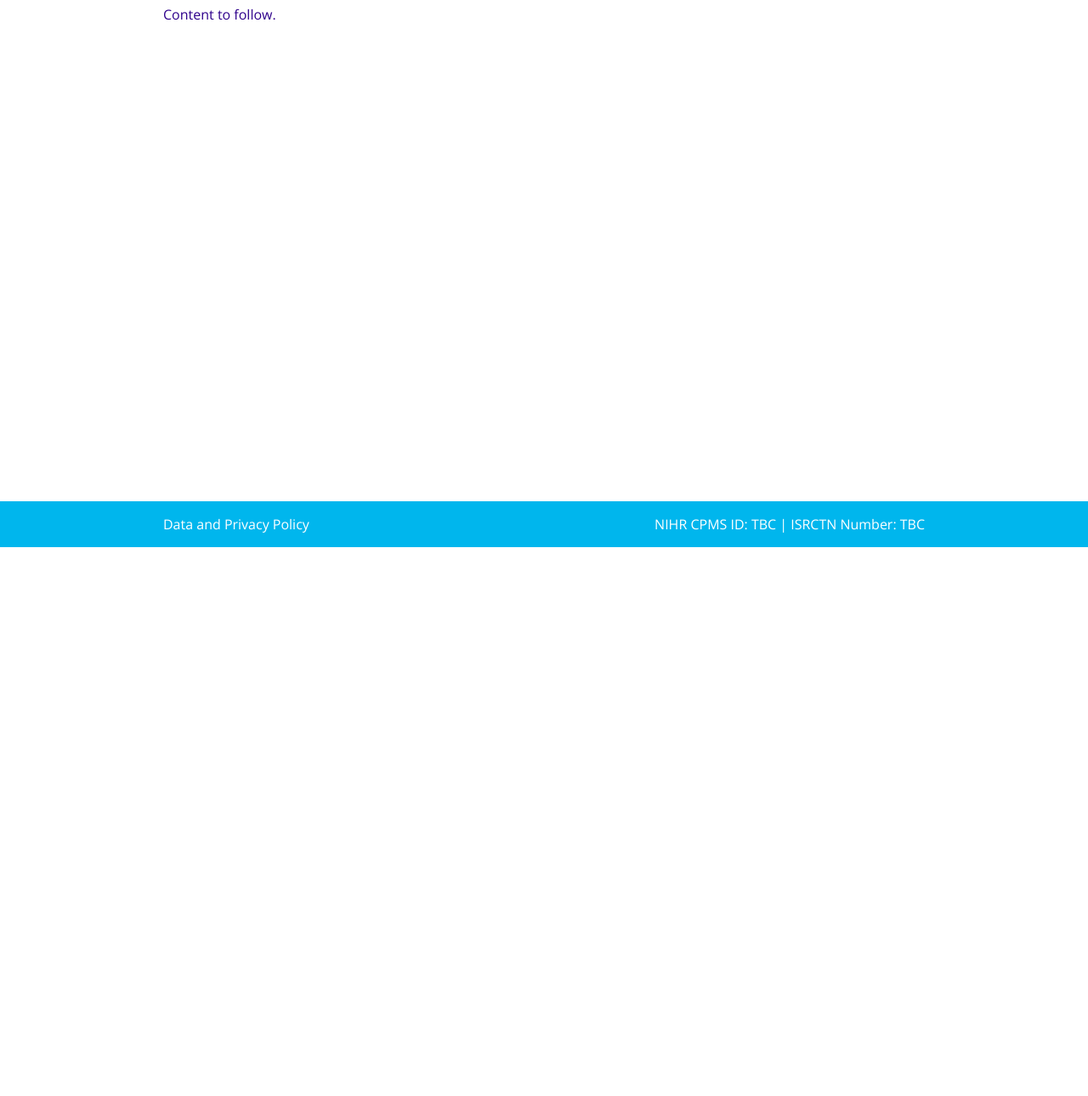
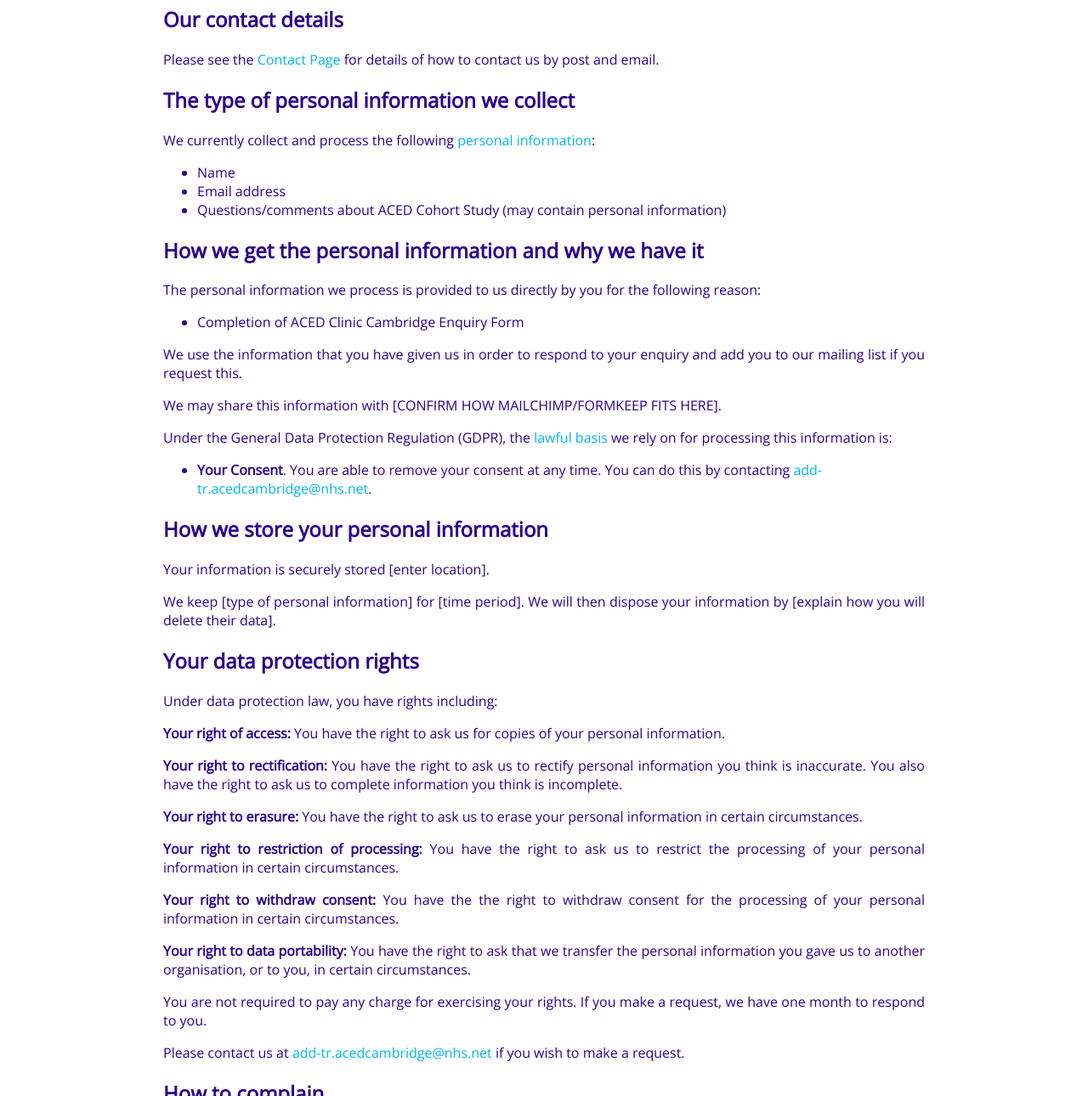
Before and after one commit to capcam/site-acs, a plain HTML site: page data.html in a window 1280 px wide. Shown: the part 156-1446 px from the top of the page at 85% size. Before the commit the page ends 800 px from the top, so only its background shows below. Drawn offline with nearby package versions, Linux system fonts and the light colour scheme.

Commit message:
add first draft data policy

```diff
--- a/data.html
+++ b/data.html
@@ -25,9 +25,78 @@
       </ul>
     </nav>
 
+    <!--UPDATE THE DATE AT THE BOTTOM OF THIS PAGE IF YOU CHANGE THE TEXT BELOW-->
+
     <main id="news-content">
-      <h1>Data and Privacy Policy</h1>
-      <p>Content to follow.</p>
+      <h1>Data and privacy policy</h1>
+
+      <h2>Our contact details </h2>
+      <p>Please see the <a href="contact.html">Contact Page</a> for details of how to contact us by post and email.
+
+      <h2>The type of personal information we collect</h2>
+      <p>We currently collect and process the following <a href="https://ico.org.uk/for-organisations/guide-to-data-protection/guide-to-the-general-data-protection-regulation-gdpr/key-definitions/what-is-personal-data/" target="_blank">personal information</a>:</p>
+      <ul>
+        <li>Name</li>
+        <li>Email address</li>
+        <li>Questions/comments about ACED Cohort Study (may contain personal information)</li>
+      </ul>
+
+      <h2>How we get the personal information and why we have it</h2>
+      <p>The personal information we process is provided to us directly by you for the following reason:</p>
+      <ul>
+        <li>Completion of ACED Clinic Cambridge Enquiry Form</li>
+      </ul>
+      <p>We use the information that you have given us in order to respond to your enquiry and add you to our mailing list if you request this.</p>
+      <p>We may share this information with [CONFIRM HOW MAILCHIMP/FORMKEEP FITS HERE].</p>
+      <p>Under the General Data Protection Regulation (GDPR), the <a href="https://ico.org.uk/for-organisations/guide-to-data-protection/guide-to-the-general-data-protection-regulation-gdpr/lawful-basis-for-processing/" target="_blank">lawful basis</a> we rely on for processing this information is: </p>
+      <ul>
+        <li><strong>Your Consent</strong>. You are able to remove your consent at any time. You can do this by contacting <a href="mailto:add-tr.acedcambridge@nhs.net">add-tr.acedcambridge@nhs.net</a>.</li>
+      </ul>
+
+      <h2>How we store your personal information</h2>
+      <p>Your information is securely stored [enter location]. </p>
+      <p>We keep [type of personal information] for [time period]. We will then dispose your information by [explain how you will delete their data].</p>
+
+      <h2>Your data protection rights</h2>
+
+      <p>Under data protection law, you have rights including:</p>
+
+      <p><strong>Your right of access:</strong> You have the right to ask us for copies of your personal information.</p>
+
+      <p><strong>Your right to rectification:</strong> You have the right to ask us to rectify personal information you think is inaccurate. You also have the right to ask us to complete information you think is incomplete.</p>
+
+      <p><strong>Your right to erasure:</strong> You have the right to ask us to erase your personal information in certain circumstances.</p>
+
+      <p><strong>Your right to restriction of processing:</strong> You have the right to ask us to restrict the processing of your personal information in certain circumstances.</p>
+
+      <p><strong>Your right to withdraw consent:</strong> You have the the right to withdraw consent for the processing of your personal information in certain circumstances.</p>
+
+      <p><strong>Your right to data portability:</strong> You have the right to ask that we transfer the personal information you gave us to another organisation, or to you, in certain circumstances.</p>
+
+      <p>You are not required to pay any charge for exercising your rights. If you make a request, we have one month to respond to you.</p>
+
+      <p>Please contact us at <a href="mailto:add-tr.acedcambridge@nhs.net">add-tr.acedcambridge@nhs.net</a> if you wish to make a request.</p>
+
+      <h2>How to complain</h2>
+
+      <p>If you have any concerns about our use of your personal information, you can make a complaint to us at <a href="mailto:add-tr.acedcambridge@nhs.net">add-tr.acedcambridge@nhs.net</a>. </p>
+
+      <p>You can also complain to the ICO if you are unhappy with how we have used your data.</p>
+
+      <p>The ICO’s address:</p>
+
+      <p> Information Commissioner’s Office <br>
+          Wycliffe House <br>
+          Water Lane<br>
+          Wilmslow<br>
+          Cheshire<br>
+          SK9 5AF</p>
+
+      <p>ICO helpline number: 0303 123 1113</p>
+
+      <p>ICO website: <a href="https://www.ico.org.uk" target="_blank">https://www.ico.org.uk</a></p>
+
+      <p><em>Last updated: 2021-03-17</em></p>
 
     </main>
 
```
